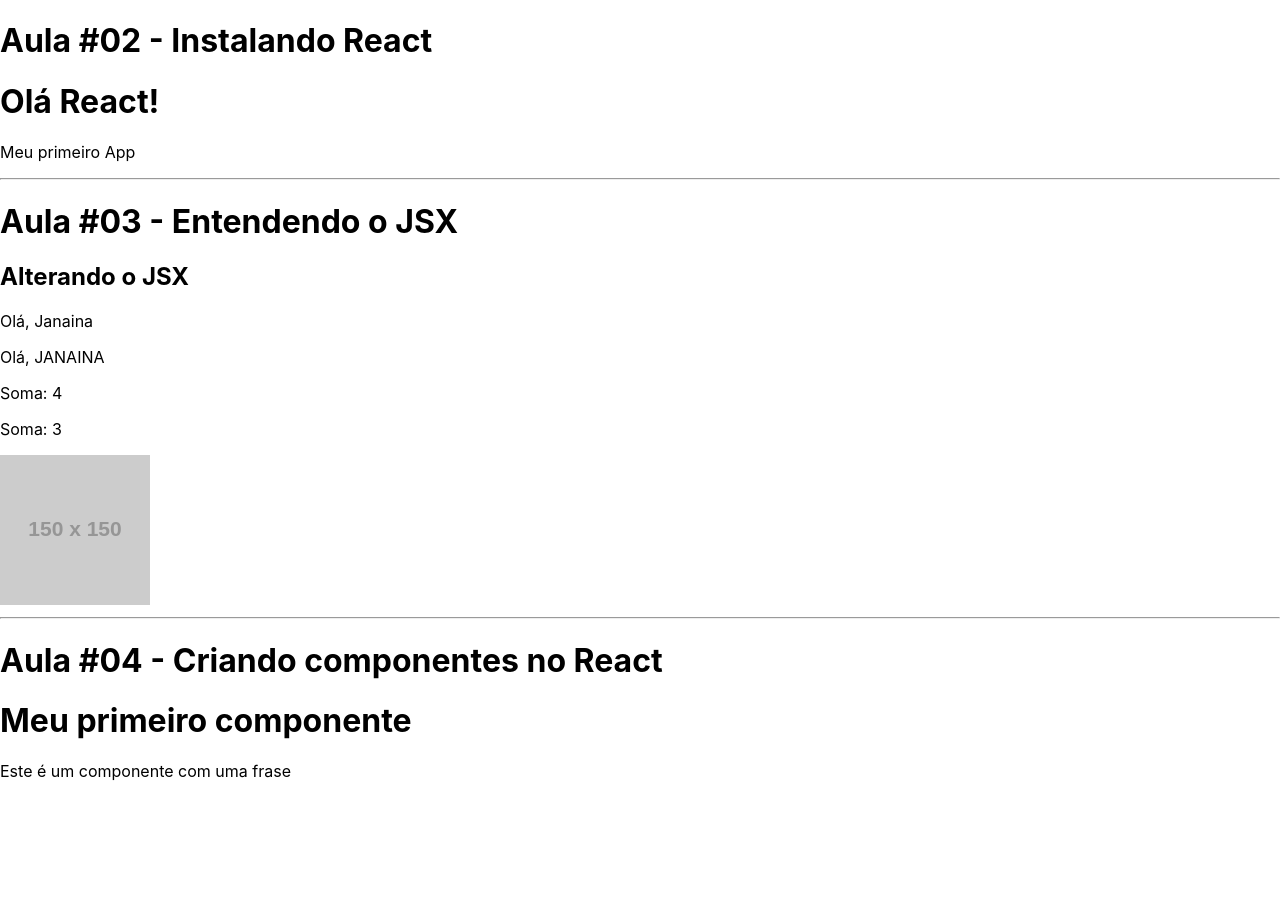
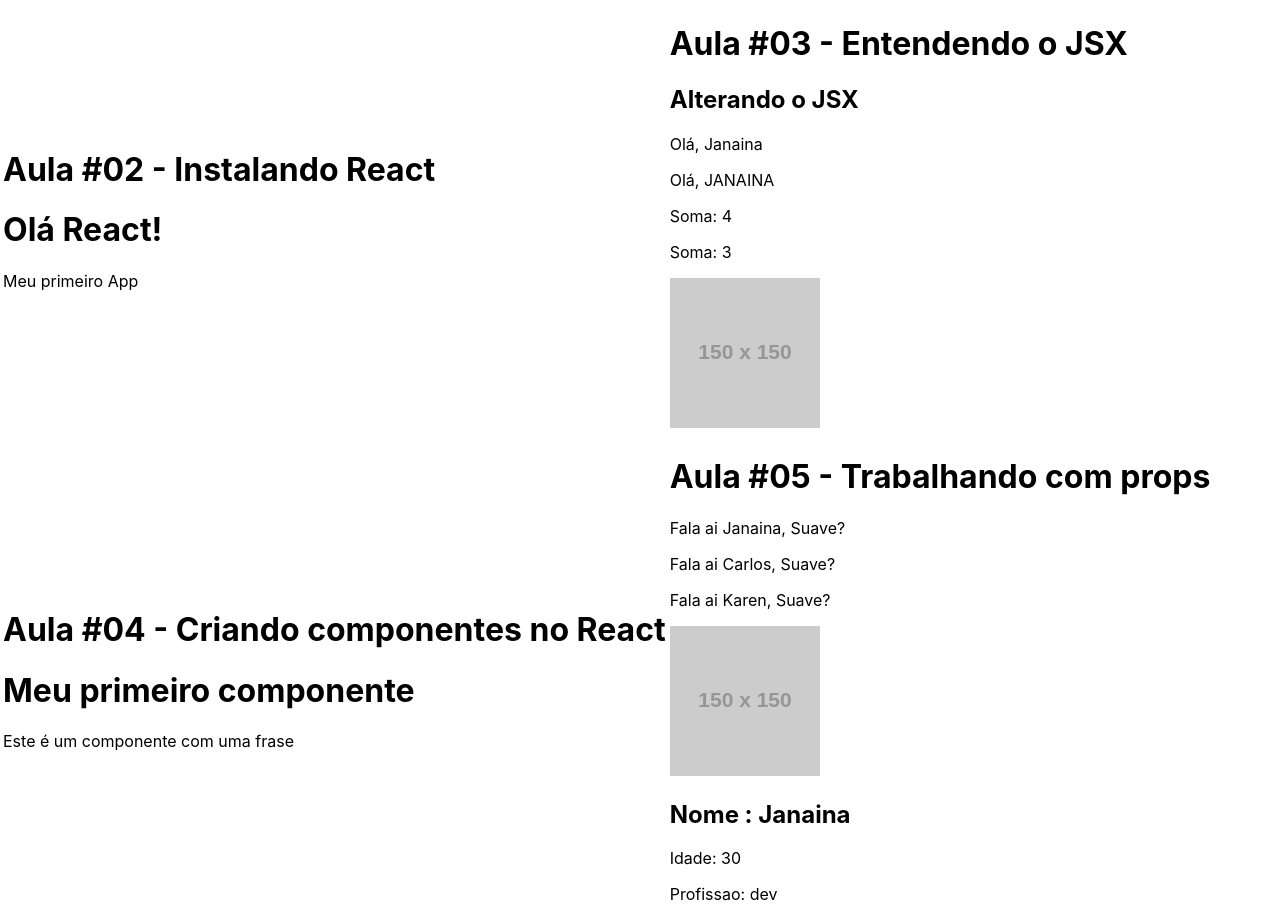
Before and after one commit to Jana-SI/curso_react, a React (Create React App) app: page / in a window 1280 px wide. Before the commit the page ends 800 px from the top, so only its background shows below. Built offline with nearby package versions, Linux system fonts and the light colour scheme.

Commit message:
Trabalhando com props

```diff
--- a/src/App.js
+++ b/src/App.js
@@ -3,15 +3,21 @@
 import Aula02 from './components/aula02'
 import Aula03 from './components/aula03'
 import Aula04 from './components/aula04'
+import Aula05 from './components/aula05'
 
 function App() {
   return (
     <div className="App">
-      <Aula02 />
-      <hr></hr>
-      <Aula03 />
-      <hr></hr>
-      <Aula04 />
+      <table>
+        <tr>
+          <td><Aula02 /></td>
+          <td><Aula03 /></td>
+        </tr>
+        <tr>
+          <td><Aula04 /></td>
+          <td><Aula05 /></td>
+        </tr>
+      </table>
     </div>
   );
 }
--- /dev/null
+++ b/src/components/Pessoa.js
@@ -0,0 +1,12 @@
+function Pessoa({nome, idade, profissao, foto}) {
+    return(
+        <div>
+            <img src={foto} alt={nome}/>
+            <h2>Nome : {nome}</h2>
+            <p>Idade: {idade}</p>
+            <p>Profissao: {profissao}</p>
+        </div>
+    )
+}
+
+export default Pessoa
--- /dev/null
+++ b/src/components/SayMyName.js
@@ -0,0 +1,9 @@
+function SayMyName(props){
+    return(
+        <div>
+            <p>Fala ai {props.nome}, Suave?</p>
+        </div>
+    )
+}
+
+export default SayMyName
--- /dev/null
+++ b/src/components/aula05.js
@@ -0,0 +1,19 @@
+import SayMyName from './SayMyName'
+import Pessoa from './Pessoa'
+
+function aula05(props){
+
+const nome = "Karen"
+
+    return(
+        <div>
+            <h1>Aula #05 - Trabalhando com props</h1>
+            <SayMyName nome="Janaina"/>
+            <SayMyName nome="Carlos"/>
+            <SayMyName nome={nome}/>
+            <Pessoa nome="Janaina" idade="30" profissao="dev" foto="https://via.placeholder.com/150"/>
+        </div>
+    )
+}
+
+export default aula05
```
